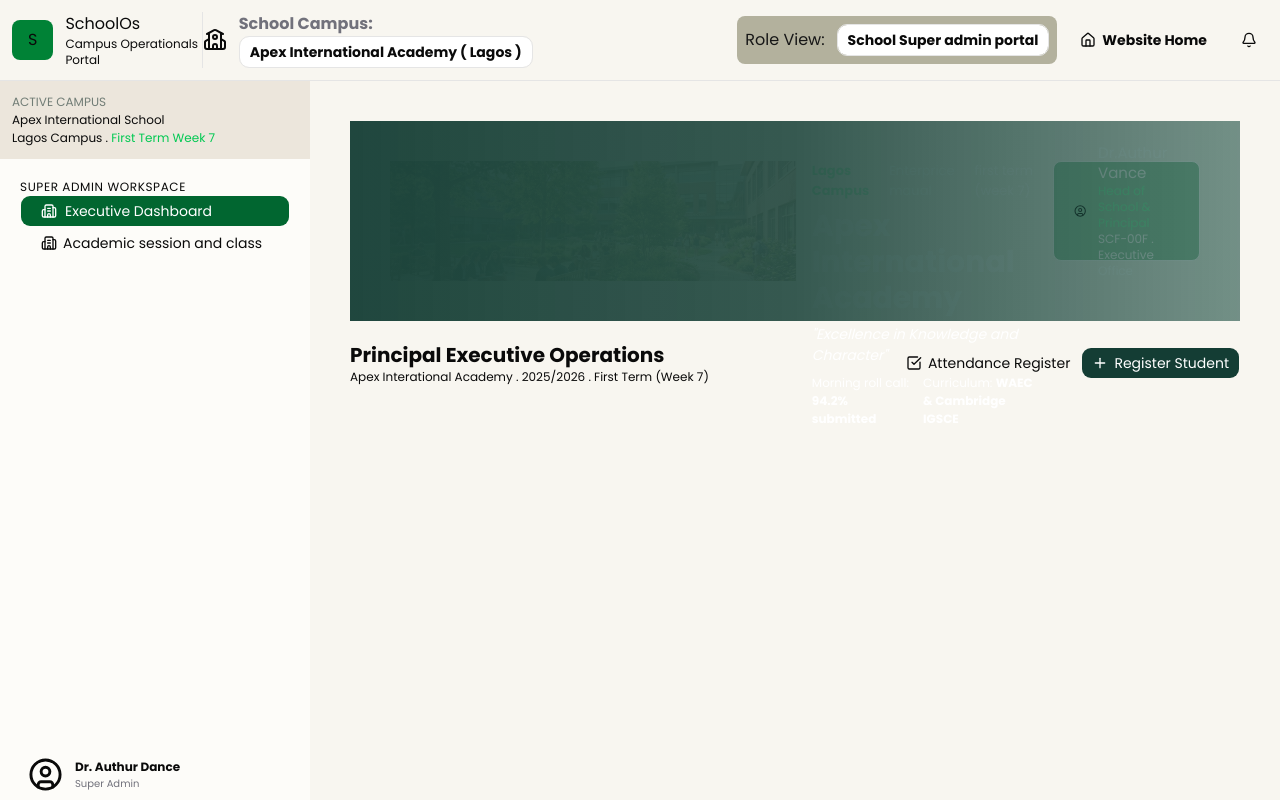
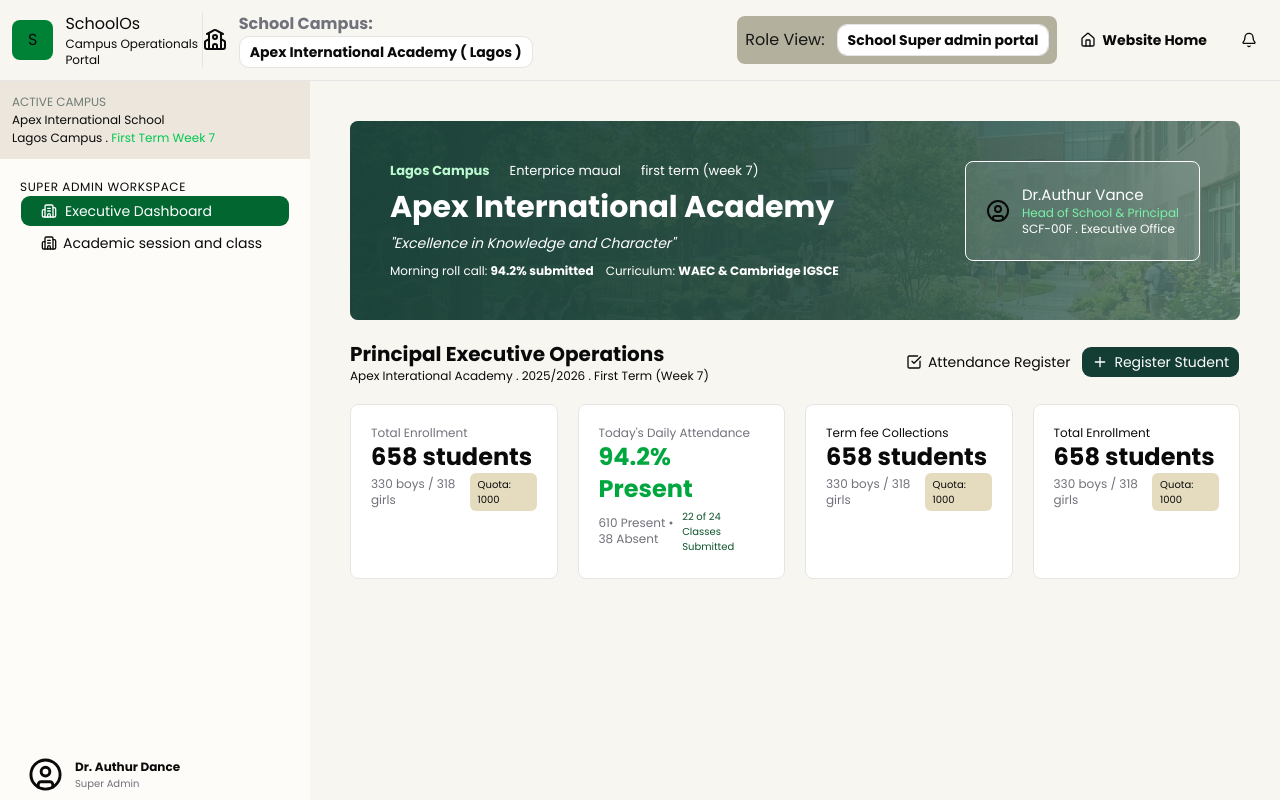
Before and after one commit to Maxwellsmall/schoolos, a Next.js app in the folder frontend/: page /liveportal in a window 1280 px wide. Built offline with nearby package versions, Linux system fonts and the light colour scheme.

Commit message:
feat: enhance live portal layout with improved styling and additional enrollment statistics

```diff
--- a/frontend/app/liveportal/page.tsx
+++ b/frontend/app/liveportal/page.tsx
@@ -4,11 +4,11 @@ import { Button } from "@/components/ui/button";
 export default function () {
   return (
     <div className="p-10 ">
-      <div className="flex gap-4 h-[200px] rounded-md p-10 justify-between relative isolate">
-        <img src="/portal_campus_banner_1792621768749.jpg" className="w-full h-full object-cover object-center opacity-30 mix-blend-overlay" alt="" />
-        <div className="absolute inset-0 bg-gradient-to-r from-[#143d34]/95 via-[#143d34]/85 to-[#1a4b40]/60"></div>
-        <div className="text-white">
-          <div className="flex gap-5 items-center text-[13px]">
+      <div className="md:flex gap-4 rounded-md p-10 justify-between relative isolate">
+        <img src="/portal_campus_banner_1792621768749.jpg" className="absolute inset-0 w-full rounded-md h-full object-cover object-center opacity-40" alt="" />
+        <div className="absolute inset-0 bg-gradient-to-r from-[#143d34]/95 via-[#143d34]/85 to-[#1a4b40]/60 rounded-md"></div>
+        <div className="text-white text-[13px] relative z-10">
+          <div className="flex flex-wrap gap-5 items-center ">
             <p className="font-bold text-green-200">Lagos Campus</p>
             <p>Enterprice maual</p>
             <p>first term (week 7)</p>
@@ -17,7 +17,7 @@ export default function () {
           <p className="text-[14px] mb-2 italic">
             "Excellence in Knowledge and Character"
           </p>
-          <div className="text-[12px] flex gap-3">
+          <div className="text-[12px] flex gap-3 relative ">
             <p>
               {" "}
               Morning roll call:{" "}
@@ -29,7 +29,7 @@ export default function () {
             </p>
           </div>
         </div>
-        <div className="flex h-[100px] items-center gap-3 bg-green-700/40 px-5 rounded-md border border-white">
+        <div className="flex h-[100px] items-center gap-3 bg-white/10 backdrop-blur-2xl px-5 rounded-md border border-white relative z-10">
           <UserCircle />
           <div className="text-white text-xs">
             <p className="text-[15px]">Dr.Authur Vance</p>
@@ -48,6 +48,45 @@ export default function () {
                 <Button variant="selected"> <Plus/> Register Student </Button>
             </div>
         </div>
+        <div className="grid grid-rows-2 md:grid-cols-4 gap-5">
+            <div className="p-5 bg-white border rounded-md">
+                <p className="text-xs text-zinc-500">Total Enrollment</p>
+                <h1 className="text-2xl font-bold">658 students</h1>
+                <div className="flex justify-between items-center">
+
+                <p className="text-xs text-zinc-500">330 boys / 318 girls</p>
+                <div className="bg-[#e5dbbf] p-1 px-2 rounded-sm text-[10px]">Quota: 1000</div>
+                </div>
+            </div>
+            <div className="p-5 bg-white border rounded-md">
+                <p className="text-xs text-zinc-500">Today's Daily Attendance</p>
+                <h1 className="text-2xl font-bold text-green-600">94.2% Present</h1>
+                <div className="flex justify-between items-center">
+
+                <p className="text-xs text-zinc-500">610 Present • 38 Absent</p>
+                <div className="text-green-900 p-1 px-2 rounded-sm text-[10px]">22 of 24 Classes Submitted</div>
+                </div>
+            </div>
+            <div className="p-5 bg-white border rounded-md">
+                <p className="text-xs">Term fee Collections</p>
+                <h1 className="text-2xl font-bold">658 students</h1>
+                <div className="flex justify-between items-center">
+
+                <p className="text-xs text-zinc-500">330 boys / 318 girls</p>
+                <div className="bg-[#e5dbbf] p-1 px-2 rounded-sm text-[10px]">Quota: 1000</div>
+                </div>
+            </div>
+            <div className="p-5 bg-white border rounded-md">
+                <p className="text-xs">Total Enrollment</p>
+                <h1 className="text-2xl font-bold">658 students</h1>
+                <div className="flex justify-between items-center">
+
+                <p className="text-xs text-zinc-500">330 boys / 318 girls</p>
+                <div className="bg-[#e5dbbf] p-1 px-2 rounded-sm text-[10px]">Quota: 1000</div>
+                </div>
+            </div>
+
+        </div>
     </div>
   );
 }
```
